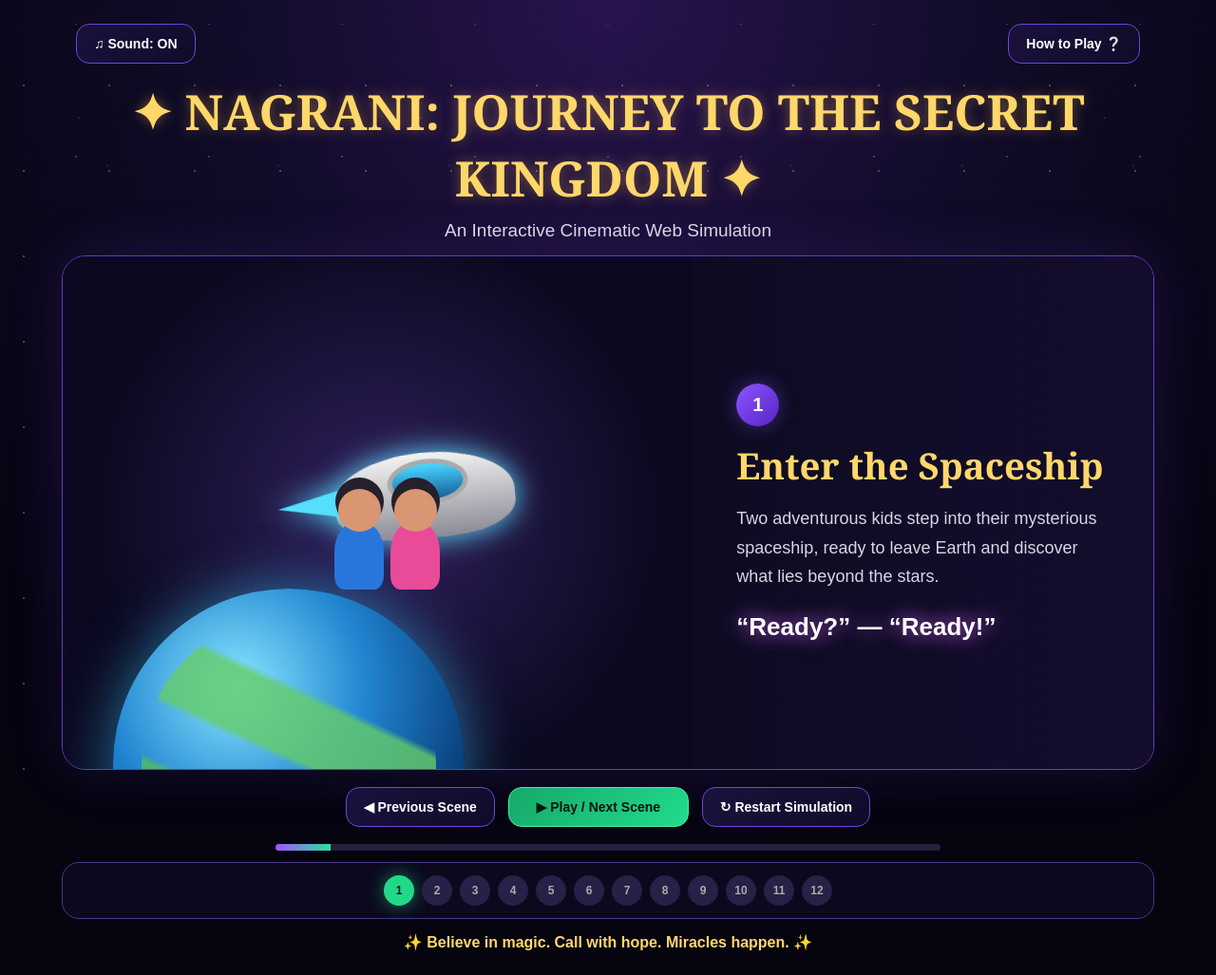
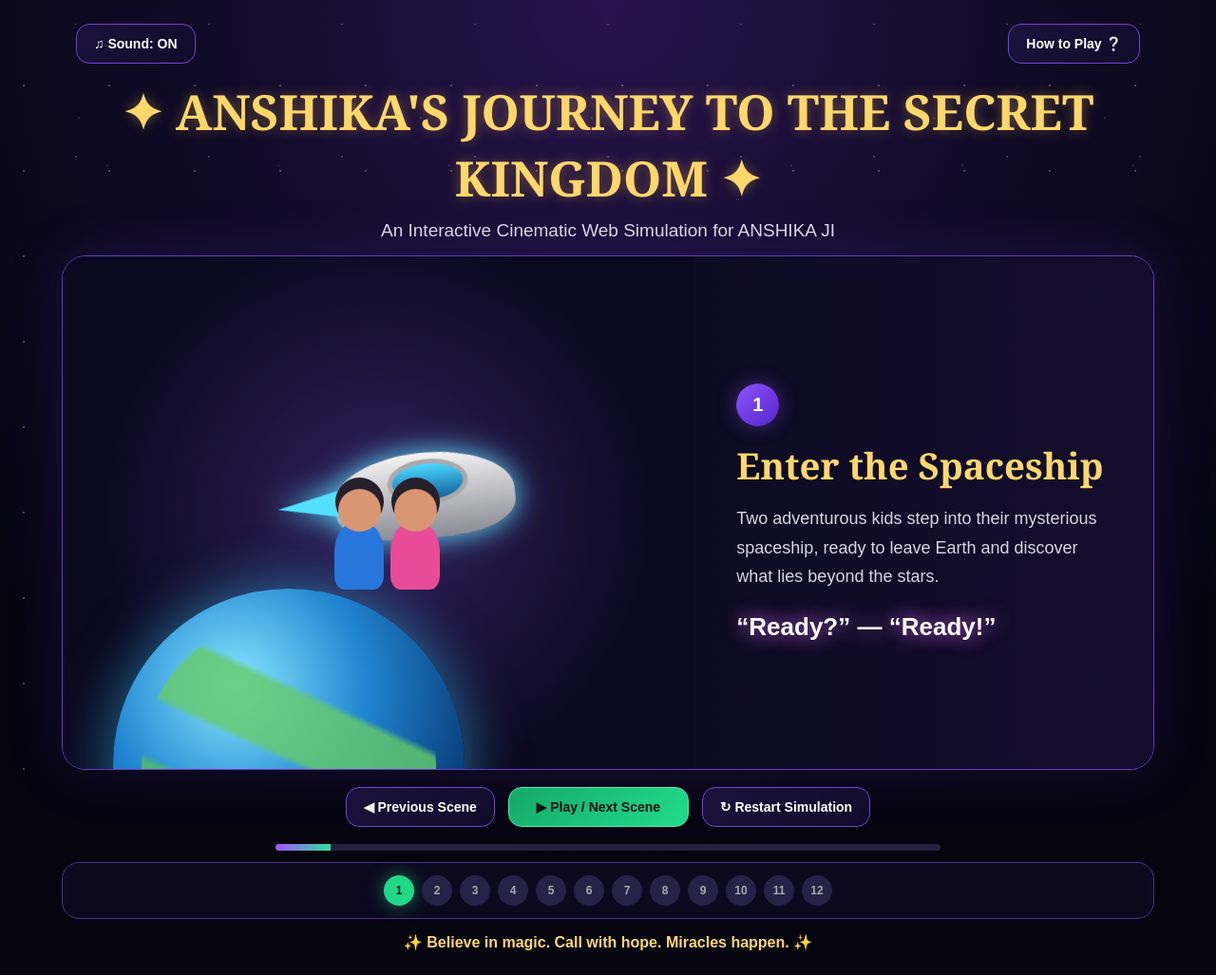
Before and after one commit to raghavpandey-01/space-sim, a plain HTML site: page index.html in a window 1280 px wide. Shown: the whole page at 95% size. Drawn offline with Linux system fonts and the light colour scheme.

```diff
--- a/index.html
+++ b/index.html
@@ -1254,11 +1254,11 @@
     </div>
 
     <h1 class="title">
-        ✦ NAGRANI: JOURNEY TO THE SECRET KINGDOM ✦
+        ✦ ANSHIKA'S JOURNEY TO THE SECRET KINGDOM ✦
     </h1>
 
     <div class="subtitle">
-        An Interactive Cinematic Web Simulation
+        An Interactive Cinematic Web Simulation for ANSHIKA JI
     </div>
 
 </header>
```
